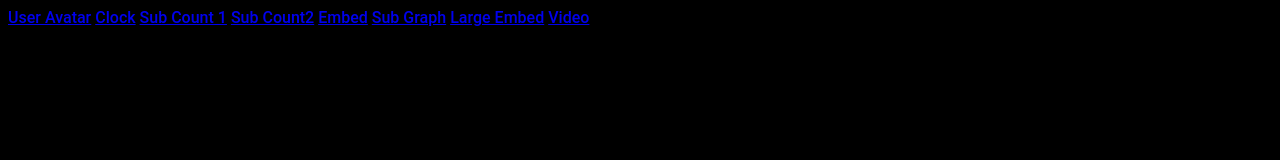
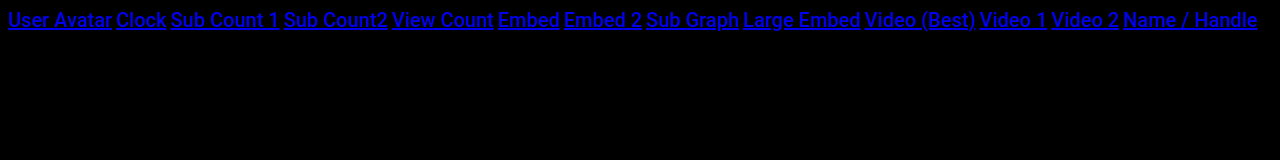
Before and after one commit to LSCounts-V5/breadstats.xyz, a plain HTML site: page index.html in a window 1280 px wide. Drawn offline with Linux system fonts and the light colour scheme.

Commit message:
new update i guess

```diff
--- a/index.html
+++ b/index.html
@@ -9,19 +9,28 @@
         font-family: "roboto medium";
         color: white;
       }
+
+      .text {
+        font-size: 20px;
+      }
     </style>
   </head>
 
   <body >
     <div>
-      <a href="https://lscounts-v5.github.io/breadstats.xyz/youtube/avatar.html">User Avatar</a>
-      <a href="https://lscounts-v5.github.io/breadstats.xyz/youtube/clock.html">Clock</a>
-      <a href="https://lscounts-v5.github.io/breadstats.xyz/youtube/count.html">Sub Count 1</a>
-      <a href="https://lscounts-v5.github.io/breadstats.xyz/youtube/count2.html">Sub Count2</a>
-      <a href="https://lscounts-v5.github.io/breadstats.xyz/youtube/embed.html">Embed</a>
-      <a href="https://lscounts-v5.github.io/breadstats.xyz/youtube/graph.html">Sub Graph</a>
-      <a href="https://lscounts-v5.github.io/breadstats.xyz/youtube/large-embed.html">Large Embed</a>
-      <a href="https://lscounts-v5.github.io/breadstats.xyz/youtube/video2.html">Video</a>
+      <a href="https://lscounts-v5.github.io/breadstats.xyz/youtube/avatar.html" class="text">User Avatar</a>
+      <a href="https://lscounts-v5.github.io/breadstats.xyz/youtube/clock.html" class="text">Clock</a>
+      <a href="https://lscounts-v5.github.io/breadstats.xyz/youtube/count.html" class="text">Sub Count 1</a>
+      <a href="https://lscounts-v5.github.io/breadstats.xyz/youtube/count2.html" class="text">Sub Count2</a>
+      <a href="https://lscounts-v5.github.io/breadstats.xyz/youtube/views.html" class="text">View Count</a>
+      <a href="https://lscounts-v5.github.io/breadstats.xyz/youtube/embed.html" class="text">Embed</a>
+      <a href="https://lscounts-v5.github.io/breadstats.xyz/youtube/embed1.html" class="text">Embed 2</a>
+      <a href="https://lscounts-v5.github.io/breadstats.xyz/youtube/graph.html" class="text">Sub Graph</a>
+      <a href="https://lscounts-v5.github.io/breadstats.xyz/youtube/large-embed.html" class="text">Large Embed</a>
+      <a href="https://lscounts-v5.github.io/breadstats.xyz/youtube/video2.html" class="text">Video (Best)</a>
+      <a href="https://lscounts-v5.github.io/breadstats.xyz/youtube/video1.html" class="text">Video 1</a>
+      <a href="https://lscounts-v5.github.io/breadstats.xyz/youtube/video1.html" class="text">Video 2</a>
+      <a href="https://lscounts-v5.github.io/breadstats.xyz/youtube/name.html" class="text">Name / Handle</a>
     </div>
   </body>
 </html>
```
